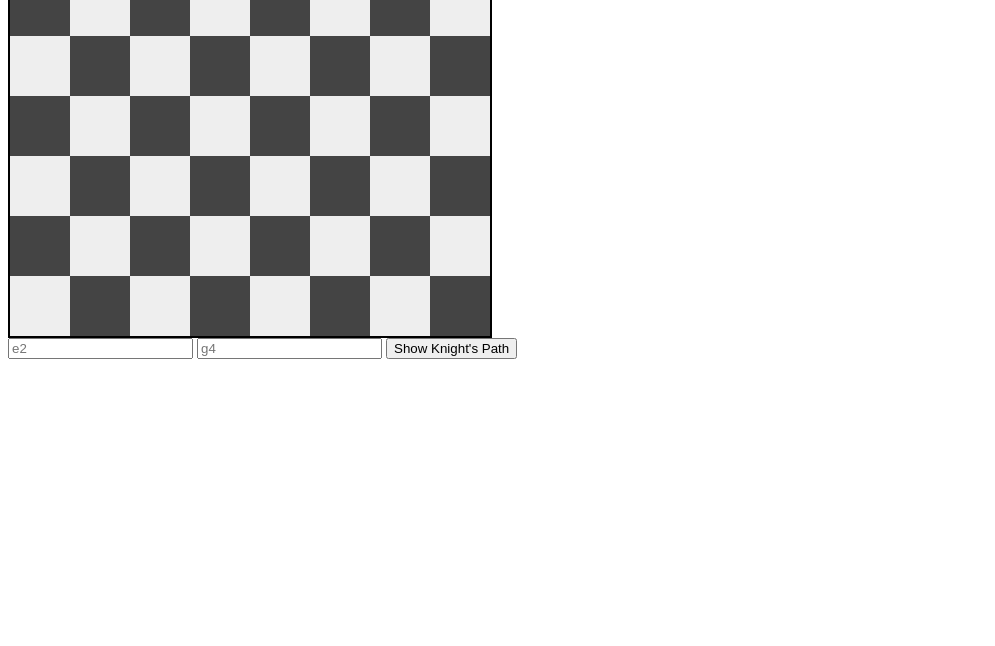
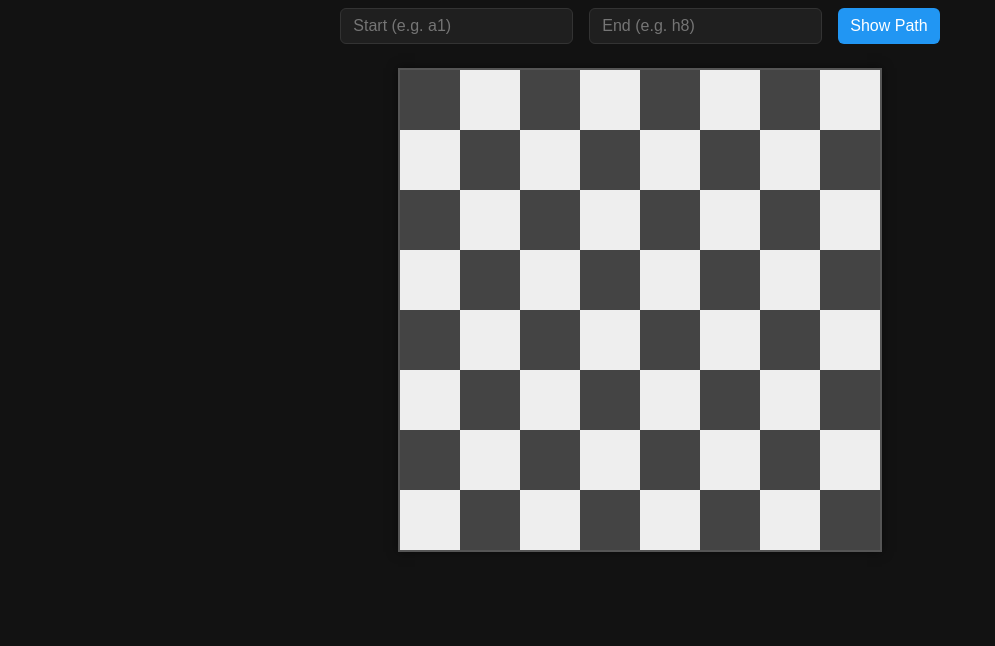
Before and after one commit to ctonneslan/knights-travails-2, a website built with webpack: page src/template.html in a window 1280 px wide. Shown: the part 154-800 px from the top of the page, without its empty margins (0-995 px from the left). Built offline with nearby package versions, Linux system fonts and the light colour scheme.

Commit message:
Fixed UI

```diff
--- a/src/index.js
+++ b/src/index.js
@@ -84,5 +84,7 @@ export function showPath() {
   }
 }
 
-window.showPath = showPath;
-createBoard();
+document.addEventListener("DOMContentLoaded", () => {
+  createBoard();
+  window.showPath = showPath;
+});
--- a/src/styles.css
+++ b/src/styles.css
@@ -1,30 +1,101 @@
+/* Base Reset */
+* {
+  margin: 0;
+  padding: 0;
+  box-sizing: border-box;
+}
+
+/* Body Styling */
+body {
+  background-color: #121212;
+  color: #f4f4f4;
+  font-family: 'Segoe UI', Tahoma, Geneva, Verdana, sans-serif;
+  display: flex;
+  justify-content: center;
+  align-items: center;
+  min-height: 100vh;
+  padding: 1rem;
+}
+
+/* Container Layout */
+.container {
+  display: flex;
+  flex-direction: column;
+  align-items: center;
+  gap: 1.5rem;
+}
+
+/* Heading */
+.container h1 {
+  font-size: 2rem;
+  color: #ffffff;
+}
+
+/* Controls Section */
+.controls {
+  display: flex;
+  gap: 1rem;
+}
+
+.controls input,
+.controls button {
+  padding: 0.5rem 0.75rem;
+  font-size: 1rem;
+  border: none;
+  border-radius: 6px;
+  outline: none;
+}
+
+.controls input {
+  background-color: #1f1f1f;
+  color: #f4f4f4;
+  border: 1px solid #333;
+}
+
+.controls button {
+  background-color: #2196f3;
+  color: #fff;
+  cursor: pointer;
+  transition: background-color 0.3s ease;
+}
+
+.controls button:hover {
+  background-color: #1976d2;
+}
+
+/* Chessboard */
 #board {
   display: grid;
   grid-template-columns: repeat(8, 60px);
   grid-template-rows: repeat(8, 60px);
-  width: 480px;
-  height: 480px;
-  border: 2px solid black;
+  border: 2px solid #555;
+  box-shadow: 0 0 10px rgba(0,0,0,0.5);
 }
 
+/* Squares */
 .square {
   width: 60px;
   height: 60px;
   display: flex;
   align-items: center;
   justify-content: center;
+  font-size: 1rem;
   font-weight: bold;
 }
 
+/* Light and Dark Squares */
 .light {
-  background-color: #eee;
+  background-color: #eeeeee;
+  color: #000;
 }
 
 .dark {
   background-color: #444;
-  color: white;
+  color: #fff;
 }
 
+/* Highlighted Path */
 .path {
-  background-color: gold !important;
+  background-color: #2196f3 !important;
+  color: #fff;
 }
--- a/src/template.html
+++ b/src/template.html
@@ -6,9 +6,14 @@
     <title>Knight Moves</title>
 </head>
 <body>
-    <div id="board"></div>
-    <input type="text" id="start" placeholder="e2">
-    <input type="text" id="end" placeholder="g4">
-    <button onclick="showPath()">Show Knight's Path</button>
+    <div class="container">
+      <h1>Knight's Shortest Path</h1>
+      <div class="controls">
+        <input id="start" placeholder="Start (e.g. a1)" />
+        <input id="end" placeholder="End (e.g. h8)" />
+        <button onclick="showPath()">Show Path</button>
+      </div>
+      <div id="board"></div>
+    </div>
 </body>
 </html>
```
